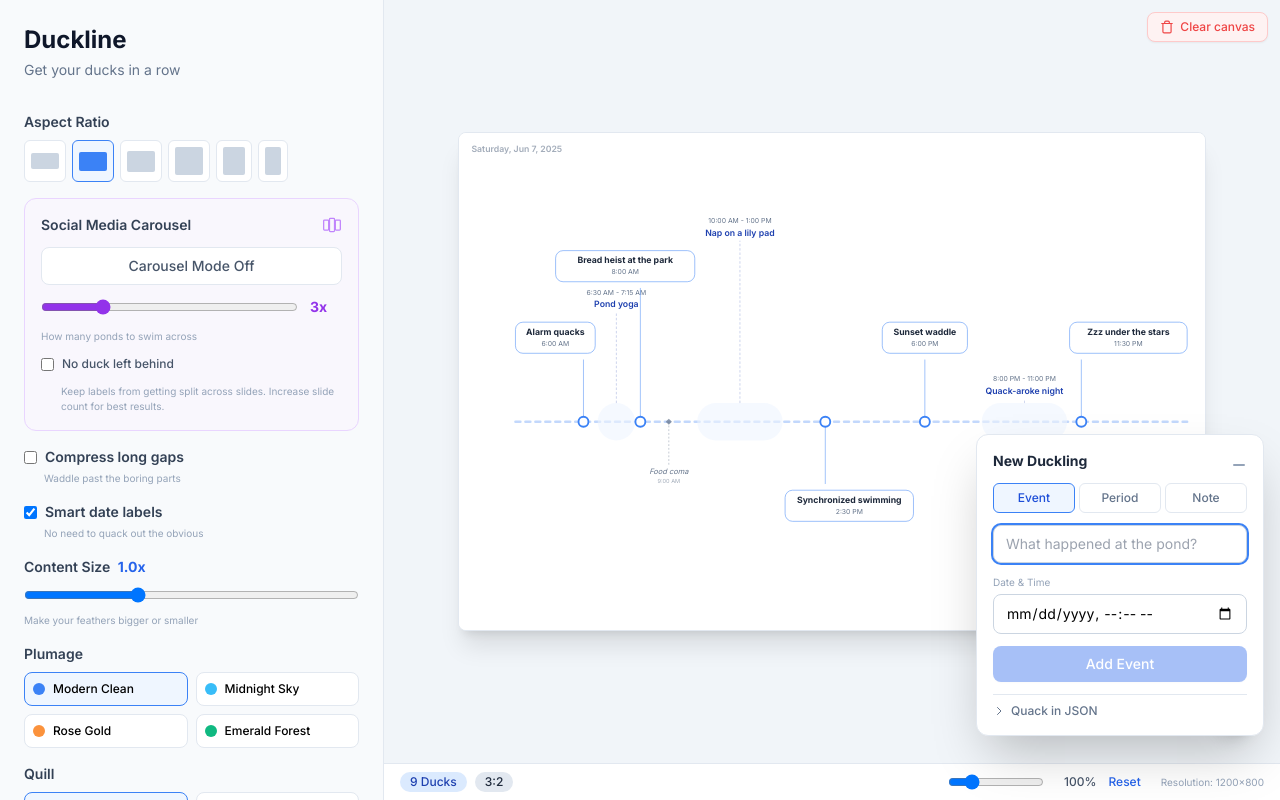
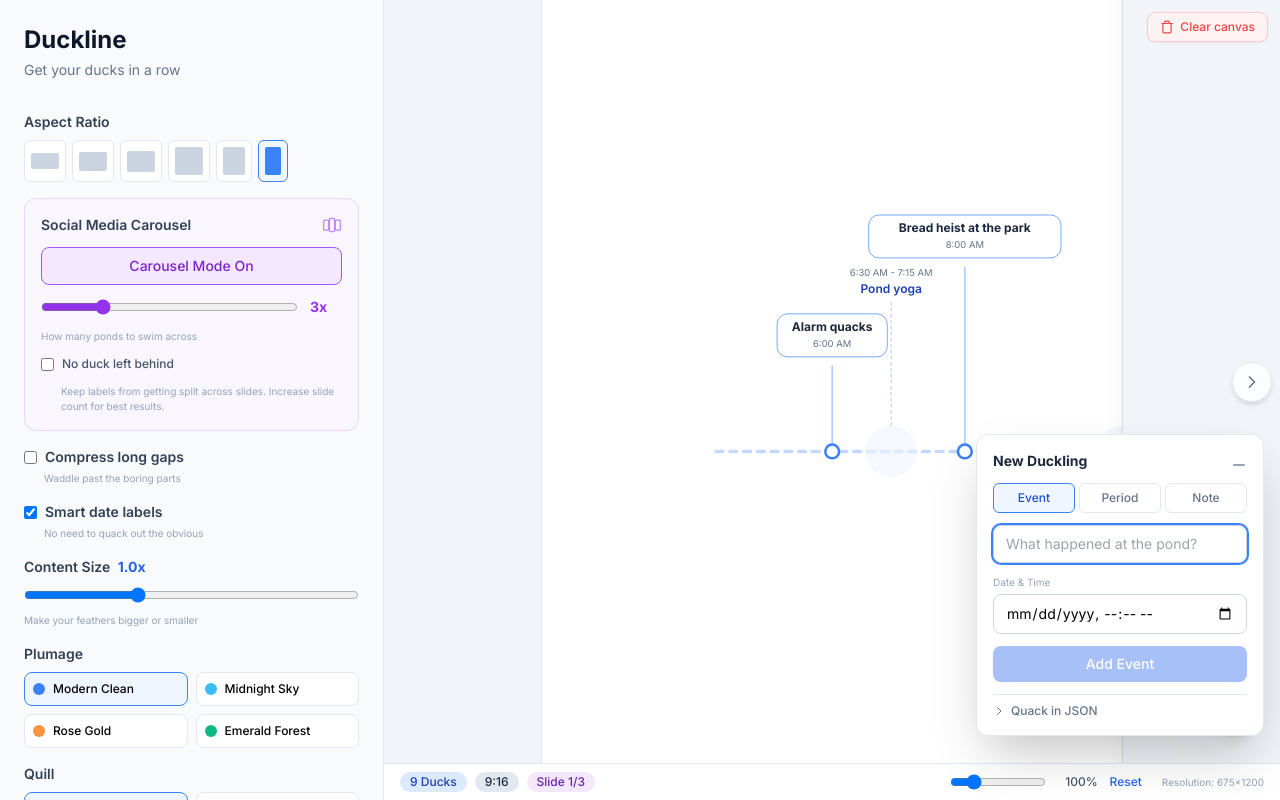
Before and after one commit to Yifeng-Sun/timelineGen, a React (Vite) app: page / in a window 1280 px wide. Built offline with nearby package versions, Linux system fonts and the light colour scheme.

Commit message:
default to promote carousel

```diff
--- a/App.tsx
+++ b/App.tsx
@@ -32,14 +32,14 @@ function loadItems(): TimelineItem[] {
 
 const App: React.FC = () => {
   const [items, setItems] = useState<TimelineItem[]>(loadItems);
-  const [aspectRatio, setAspectRatio] = useState<AspectRatio>(ASPECT_RATIOS[1]); // 3:2
+  const [aspectRatio, setAspectRatio] = useState<AspectRatio>(ASPECT_RATIOS[5]); // 9:16
   const [contentScale, setContentScale] = useState<number>(1);
   const [zoom, setZoom] = useState<number>(1);
   const [theme, setTheme] = useState<Theme>(THEMES.modern);
   const [font, setFont] = useState<FontOption>(FONTS[0]);
   const [exportSlices, setExportSlices] = useState<number>(3);
   const [isExporting, setIsExporting] = useState(false);
-  const [showCarouselPreview, setShowCarouselPreview] = useState(false);
+  const [showCarouselPreview, setShowCarouselPreview] = useState(true);
   const [currentSlide, setCurrentSlide] = useState(0);
   const [compressGaps, setCompressGaps] = useState(false);
   const [avoidSplit, setAvoidSplit] = useState(false);
```
